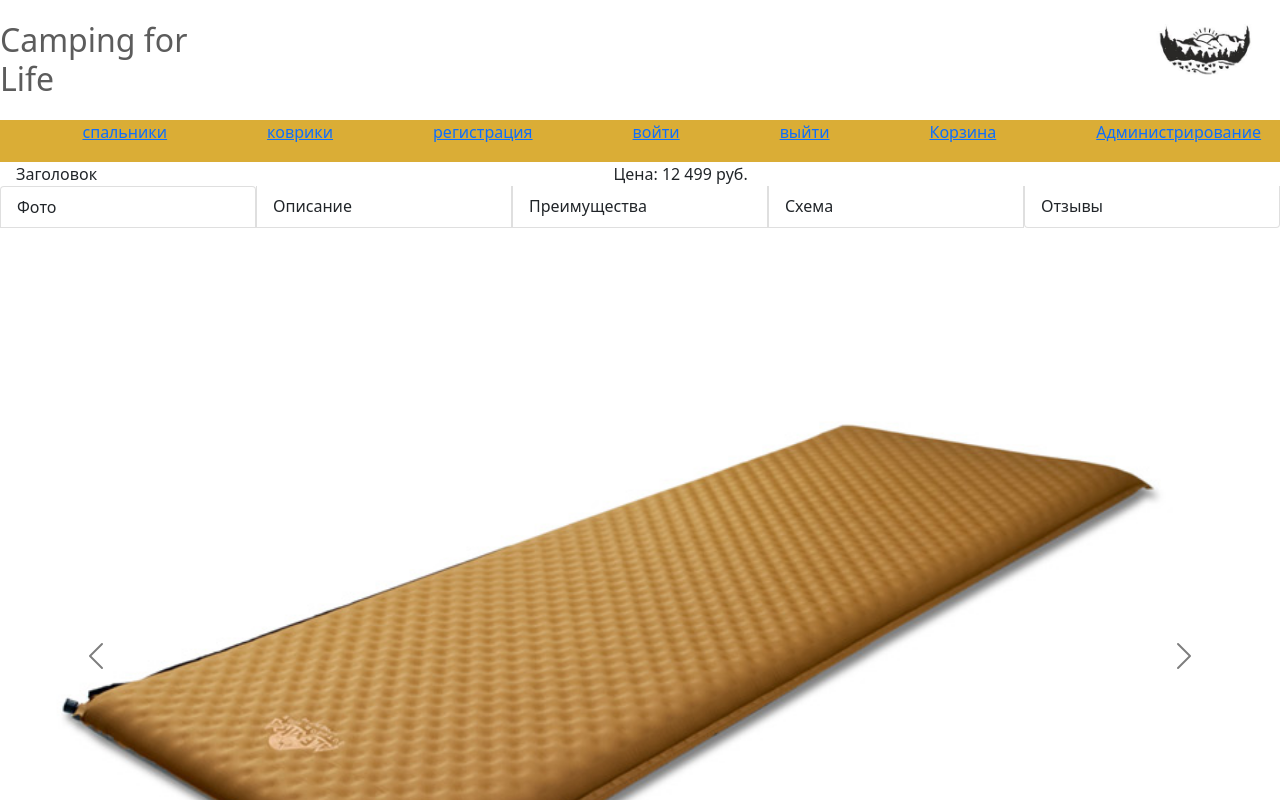
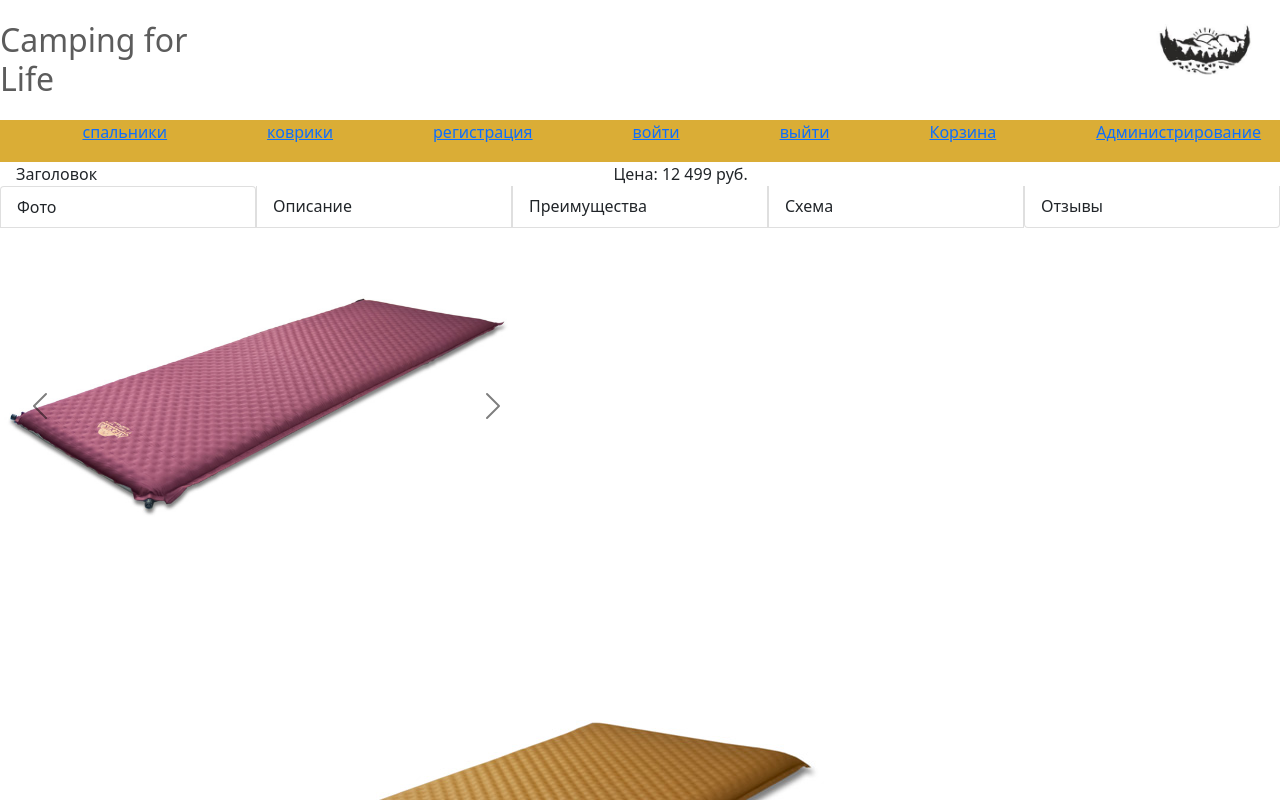
Before and after one commit to druzhininss/camping, a React (Create React App) app in the folder client/: page /products/kovriki in a window 1280 px wide. Shown: the top 800 px of the page. Built offline with nearby package versions, Linux system fonts and the light colour scheme.

Commit message:
Сделала вывод фото в слайдере через map

```diff
--- a/client/src/components/ProductPageSlider/ProductPageSlider.jsx
+++ b/client/src/components/ProductPageSlider/ProductPageSlider.jsx
@@ -4,27 +4,22 @@ import slide2 from "../../assets/DSCF2407w.jpg";
 import slide3 from "../../assets/DSCF2415.jpg";
 import slide4 from "../../assets/DSCF2417w.jpg";
 
+const listPhoto = [slide1, slide2, slide3, slide4];
+
 const ProductPageSlider = () => {
   return (
     <div
       id="carouselExampleControls"
-      className="carousel slide carousel-dark"
+      className="carousel carousel-dark slide col-md-5"
       data-bs-ride="carousel"
-      data-bs-interval={null}
+      data-bs-interval="false"
     >
       <div className="carousel-inner">
-        <div className="carousel-item active">
-          <img src={slide1} className="d-block w-100" alt="..." />
-        </div>
-        <div className="carousel-item">
-          <img src={slide2} className="d-block w-100" alt="..." />
-        </div>
-        <div className="carousel-item">
-          <img src={slide3} className="d-block w-100" alt="..." />
-        </div>
-        <div className="carousel-item">
-          <img src={slide4} className="d-block w-100" alt="..." />
-        </div>
+        {listPhoto.map((photo) => (
+          <div className="carousel-item active" key={photo}>
+            <img src={photo} className="d-block w-100" alt="..." />
+          </div>
+        ))}
       </div>
       <button
         className="carousel-control-prev"
```
